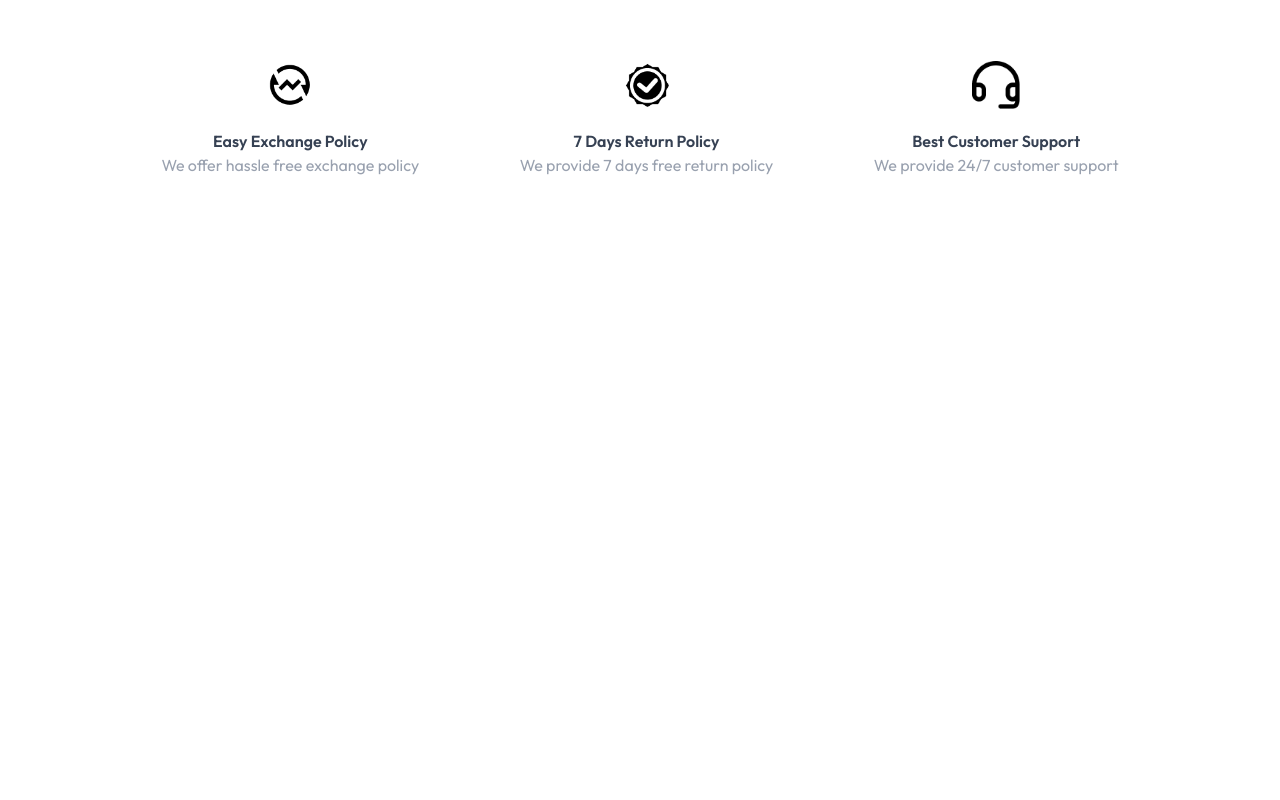
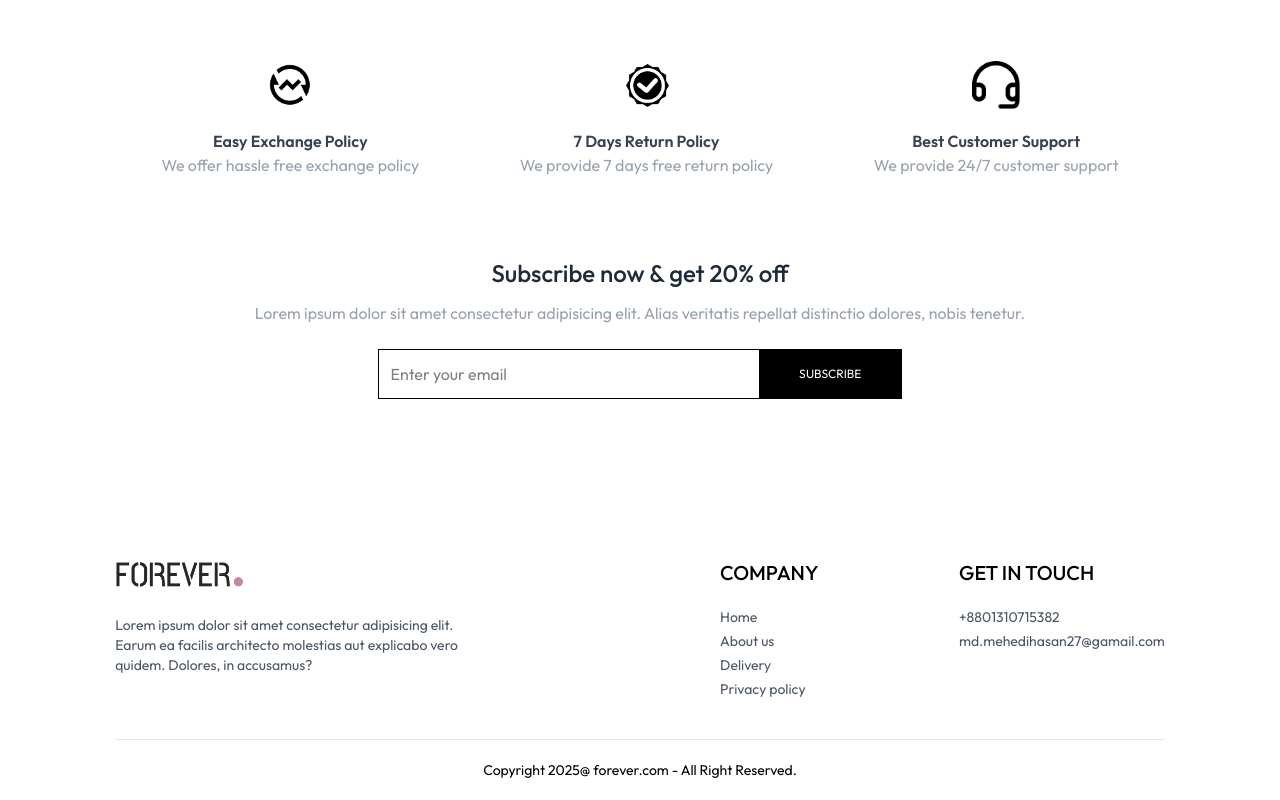
Before and after one commit to mehedi-vai-coder/E-commerce-website, a React (Vite) app: page / in a window 1280 px wide. Shown: the part 1896-2696 px from the top of the page. Before the commit the page ends 2153 px from the top, so only its background shows below. Built offline with nearby package versions, Linux system fonts and the light colour scheme.

Commit message:
NewsLetterBox and Footer section Done

```diff
--- a/src/App.jsx
+++ b/src/App.jsx
@@ -10,6 +10,7 @@ import Login from './Pages/Login';
 import PlaceOrder from './Pages/PlaceOrder';
 import Orders from './Pages/Orders';
 import Navbar from './Components/Navbar';
+import Footer from './Components/Footer';
 
 const App = () => {
   return (
@@ -25,8 +26,8 @@ const App = () => {
         <Route path='/login' element={<Login></Login>}></Route>
         <Route path='/placeOrder' element={<PlaceOrder></PlaceOrder>}></Route>
         <Route path='/orders' element={<Orders></Orders>}></Route>
-
       </Routes>
+      <Footer></Footer>
     </div>
   );
 };
--- a/src/Components/BestSeller.jsx
+++ b/src/Components/BestSeller.jsx
@@ -6,7 +6,6 @@ import ProductItem from './ProductItem';
 const BestSeller = () => {
     const { products } = useContext(ShopContext);
     const [bestSeller, setBestSeller] = useState([]);
-    console.log(products)
 
     useEffect(() => {
         const bestProduct = products.filter((item) => (item.bestseller));
--- /dev/null
+++ b/src/Components/Footer.jsx
@@ -0,0 +1,45 @@
+import React from 'react';
+import { assets } from '../assets/assets';
+
+const Footer = () => {
+    return (
+        <div>
+            <div className='flex flex-col sm:grid grid-cols-[3fr_1fr_1fr] gap-14 my-10 mt-40 text-sm'>
+                {/* Left side */}
+                <div>
+                    <img className='mb-5 w-32' src={assets.logo} alt="" />
+                    <p className='w-full md:w-2/3 text-gray-600 '>
+                        Lorem ipsum dolor sit amet consectetur adipisicing elit. Earum ea facilis architecto molestias aut explicabo vero quidem. Dolores, in accusamus?
+                    </p>
+                </div>
+                {/* Middle side  */}
+                <div>
+                    <p className='text-xl font-medium mb-5'>COMPANY</p>
+                    <ul className='flex flex-col gap-1 text-gray-600'>
+                        <li>Home</li>
+                        <li>About us</li>
+                        <li>Delivery</li>
+                        <li>Privacy policy</li>
+
+                    </ul>
+                </div>
+                {/* Right side */}
+                <div>
+                    <p className='text-xl font-medium mb-5'>GET IN TOUCH</p>
+                    <ul className='flex flex-col gap-1 text-gray-600'>
+                        <li>+8801310715382</li>
+                        <li>md.mehedihasan27@gamail.com</li>
+                    </ul>
+                </div>
+            </div>
+            <div>
+                <hr className='text-gray-200' />
+                <p className='py-5 text-sm text-center'>Copyright 2025@ forever.com - All Right Reserved.</p>
+            </div>
+        </div>
+
+
+    );
+};
+
+export default Footer;
--- /dev/null
+++ b/src/Components/NewsLetterBox.jsx
@@ -0,0 +1,23 @@
+import React from 'react';
+
+const NewsLetterBox = () => {
+
+    const onSubmitHandler = (e) => {
+        e.preventDefault();
+
+    }
+    return (
+        <div className='text-center'>
+            <p className='text-2xl font-medium text-gray-800'>Subscribe now & get 20% off</p>
+            <p className='text-gray-400 mt-3'>
+                Lorem ipsum dolor sit amet consectetur adipisicing elit. Alias veritatis repellat distinctio dolores, nobis tenetur.
+            </p>
+            <form onSubmit={onSubmitHandler} className='w-full sm:w-1/2 flex items-center gap-3 mx-auto my-6  border pl-3'>
+                <input className='w-full sm:flex-1 outline-none' type="email" placeholder='Enter your email' required />
+                <button type='submit' className='bg-black text-white text-xs px-10 py-4'>SUBSCRIBE</button>
+            </form>
+        </div>
+    );
+};
+
+export default NewsLetterBox;
--- a/src/Pages/Home.jsx
+++ b/src/Pages/Home.jsx
@@ -3,6 +3,7 @@ import Hero from '../Components/Hero';
 import LatestCollection from '../Components/LatestCollection';
 import BestSeller from '../Components/BestSeller';
 import OurPolicy from '../Components/OurPolicy';
+import NewsLetterBox from '../Components/NewsLetterBox';
 
 const Home = () => {
     return (
@@ -11,6 +12,7 @@ const Home = () => {
             <LatestCollection></LatestCollection>
             <BestSeller></BestSeller>
             <OurPolicy></OurPolicy>
+            <NewsLetterBox></NewsLetterBox>
         </div>
     );
 };
```
